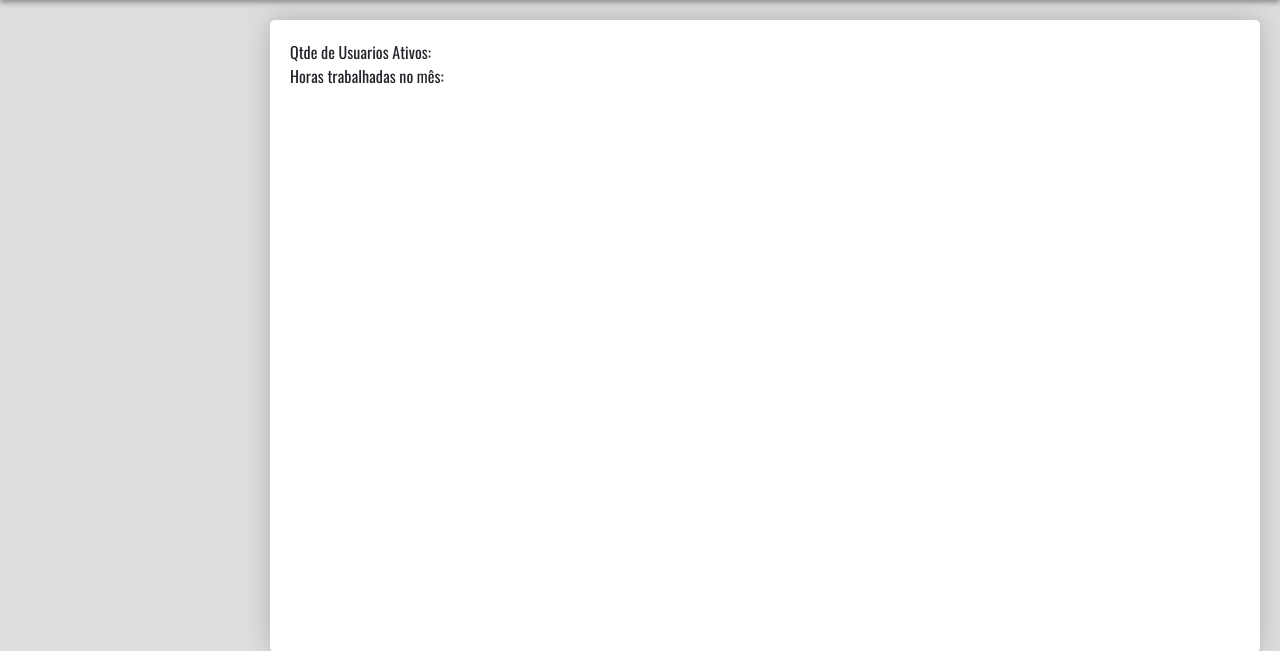
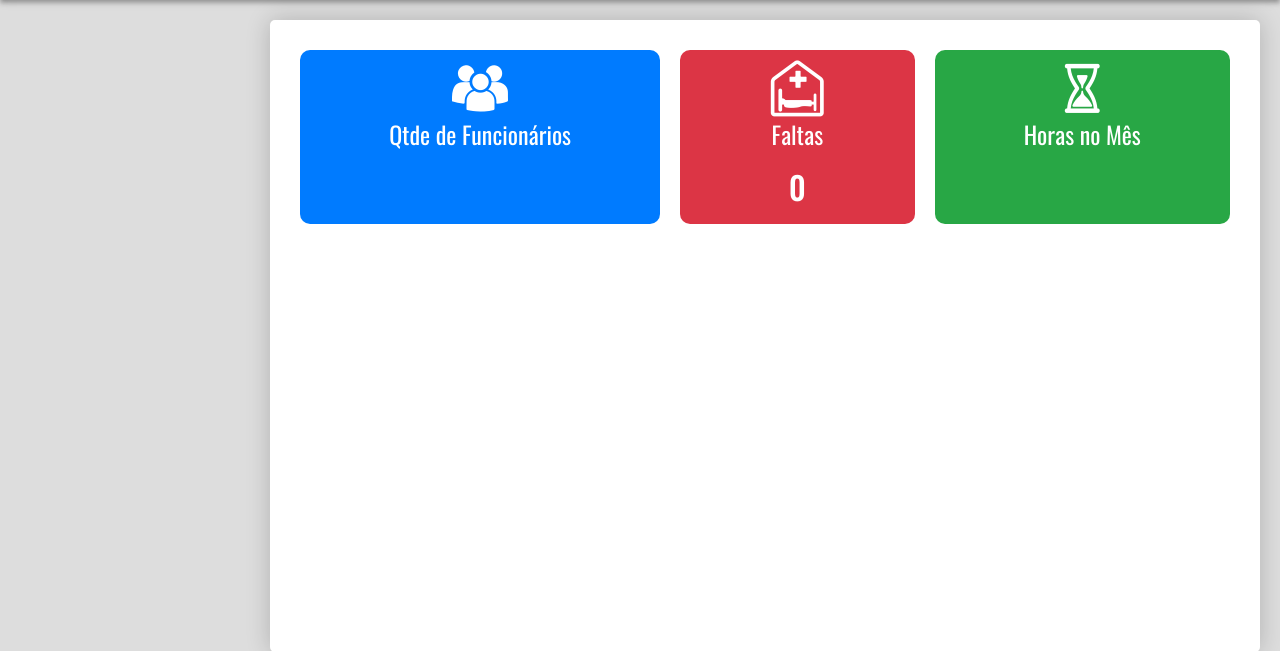
Before and after one commit to caions/learning-php, a PHP site: template innout/src/views/manager_report.php in a window 1280 px wide. Shown: the part 64-715 px from the top of the page. Run offline with PHP 8.4, Linux system fonts and the light colour scheme; the template is opened without the code that fills it, so the values that code supplies are empty; the visitor is signed in with stand-in values (Sample User, id 1).

Commit message:
feat: manager report #3

```diff
--- a/innout/src/views/manager_report.php
+++ b/innout/src/views/manager_report.php
@@ -1,9 +1,50 @@
 <main class="content">
   <?php
-    echo "Qtde de Usuarios Ativos: {$activeUsersCount}";
-    echo "<br>";
-    echo "Horas trabalhadas no mês: {$hoursInMonth}";
-    echo "<br>";
-    print_r($absentUsers);
+  renderTitle(
+    'Relatório Gerencial',
+    'Resumo das horas trabalhadas dos funcionários',
+    'icofont-chart-histogram'
+  );
   ?>
+
+  <div class="summary-boxes">
+    <div class="summary-box bg-primary">
+      <i class="icon icofont-users"></i>
+      <p class="title">Qtde de Funcionários</p>
+      <h3 class="value"><?= $activeUsersCount ?></h3>
+    </div>
+    <div class="summary-box bg-danger">
+      <i class="icon icofont-patient-bed"></i>
+      <p class="title">Faltas</p>
+      <h3 class="value"><?= count($absentUsers) ?></h3>
+    </div>
+    <div class="summary-box bg-success">
+      <i class="icon icofont-sand-clock"></i>
+      <p class="title">Horas no Mês</p>
+      <h3 class="value"><?= $hoursInMonth ?></h3>
+    </div>
+  </div>
+
+  <?php if (count($absentUsers) > 0) : ?>
+    <div class="card mt-4">
+      <div class="card-header">
+        <h4 class="card-title">Faltosos do Dia</h4>
+        <p class="card-category mb-0">Relação dos funcionários que ainda não bateram o ponto</p>
+      </div>
+      <div class="card-body">
+        <table class="table table-bordered table-striped table-hover">
+          <thead>
+            <th>Nome</th>
+          </thead>
+          <tbody>
+            <?php foreach ($absentUsers as $name) : ?>
+              <tr>
+                <td><?= $name ?></td>
+              </tr>
+            <?php endforeach ?>
+          </tbody>
+        </table>
+      </div>
+    </div>
+  <?php endif ?>
 </main>
```
